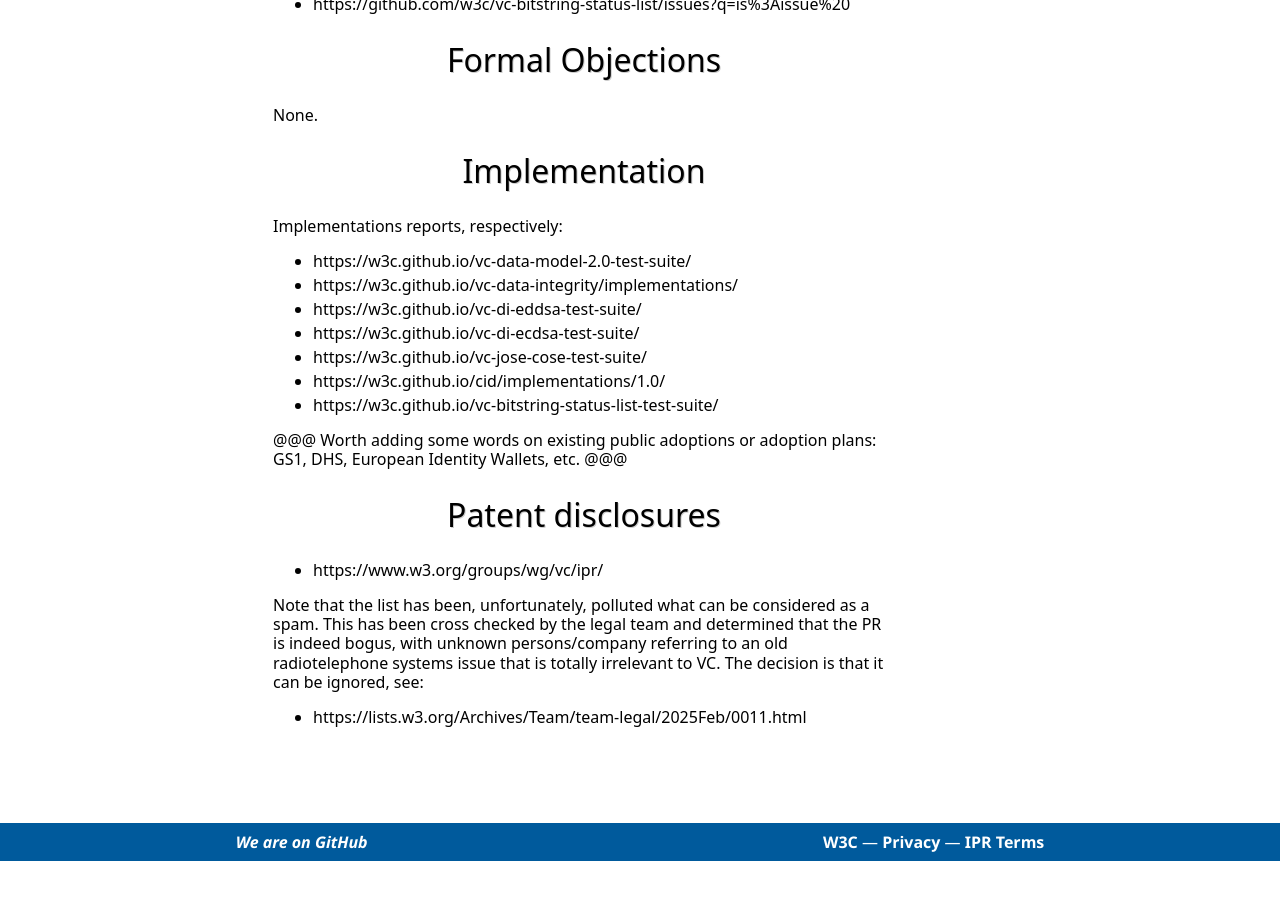
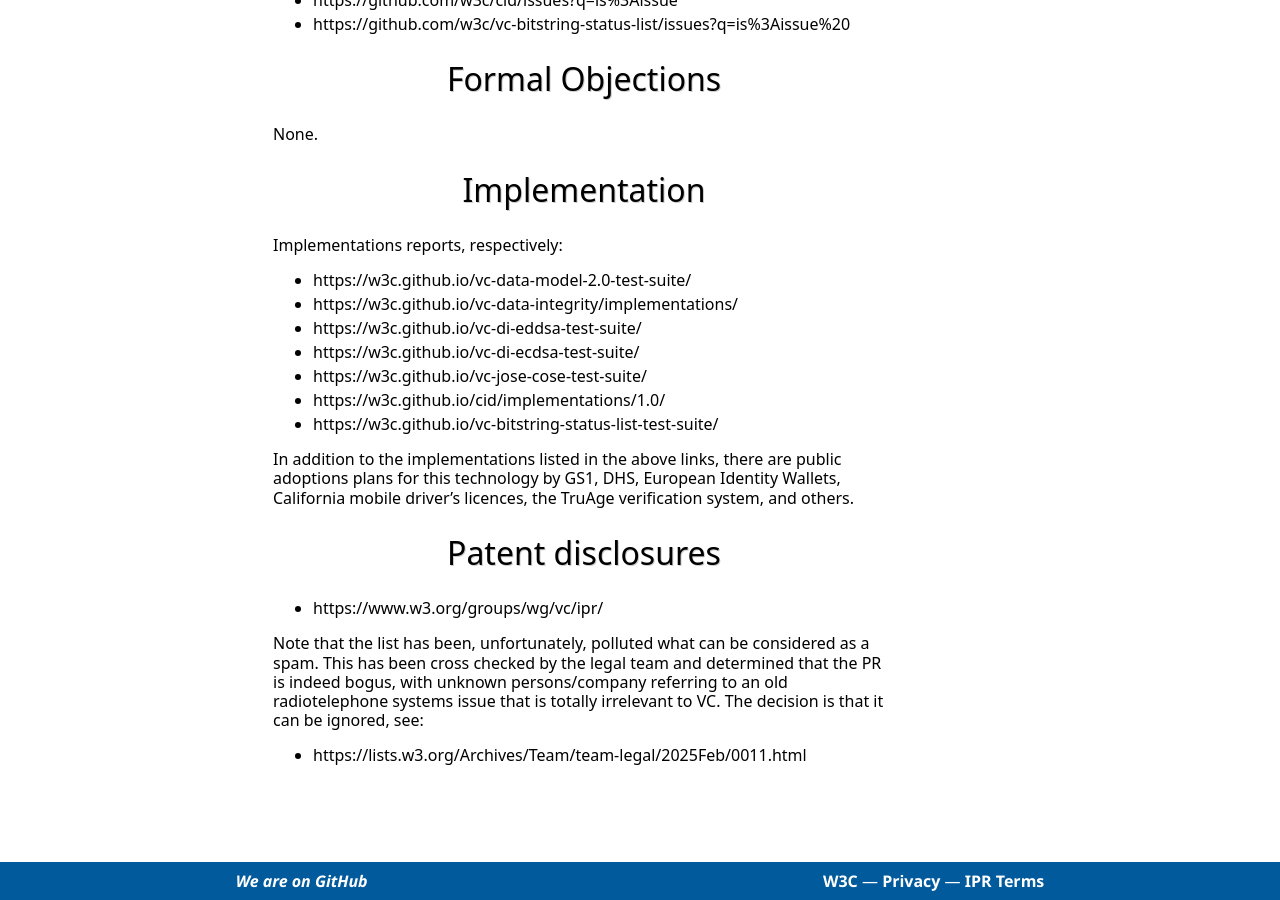
Before and after one commit to w3c/verifiable-credentials, a Jekyll site: the page built from admin/PR-March-2025/Approval_request.md, in a window 1280 px wide and 900 px high, scrolled down 3673 px. Built offline with Jekyll 4.4.1, drawn with Linux system fonts in a browser that asks for light colours; some web fonts are replaced; our own code applies the rules of GitHub Pages for plain Markdown files; before the commit the page ends 4534 px from its top, so only the background shows below that; some of the changed text lies outside the part shown.

Commit message:
Update Approval_request.md

```diff
--- a/admin/PR-March-2025/Approval_request.md
+++ b/admin/PR-March-2025/Approval_request.md
@@ -150,7 +150,7 @@
 - https://w3c.github.io/cid/implementations/1.0/
 - https://w3c.github.io/vc-bitstring-status-list-test-suite/
 
-@@@ Worth adding some words on existing public adoptions or adoption plans: GS1, DHS, European Identity Wallets, etc. @@@
+In addition to the implementations listed in the above links, there are public adoptions plans for this technology by GS1, DHS, European Identity Wallets, California mobile driver's licences, the TruAge verification system, and others.
 
 # Patent disclosures
 
```
Also changed, not shown: other parts of admin/PR-March-2025/Approval_request.md (+1 -1 lines).
